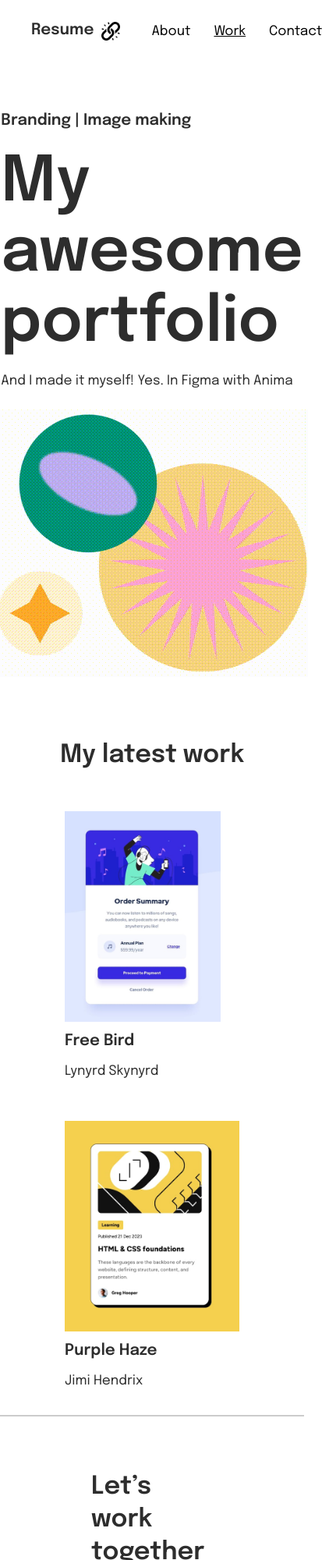
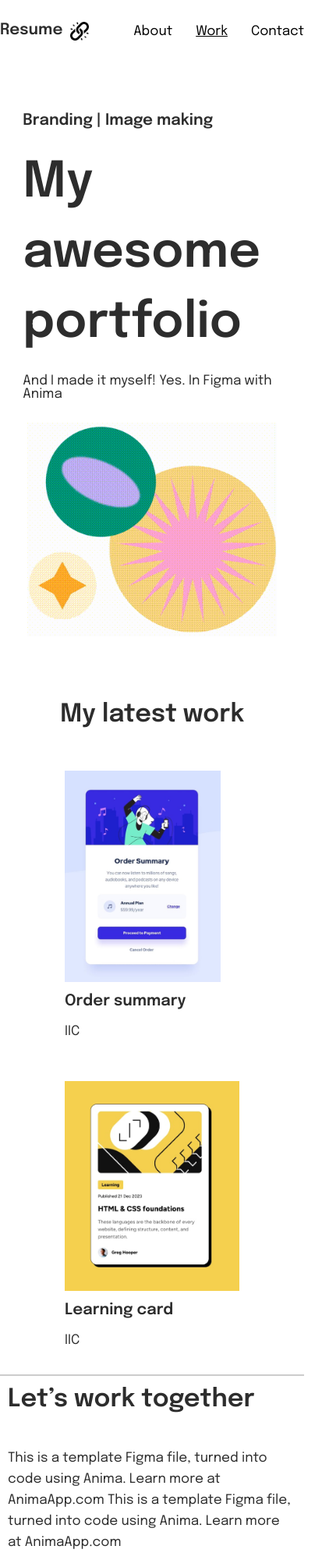
Before and after one commit to yadavpankaj21/resume, a plain HTML site: page work.html in a window 390 px wide. Shown: the top 2000 px of the page at 78% size, 413 px wide, since content can reach past the window. Drawn offline with Linux system fonts and the light colour scheme.

Commit message:
link project link

```diff
--- a/home.css
+++ b/home.css
@@ -249,6 +249,12 @@ textarea{
     .childbg1{
         flex-direction: column;
     }
+    .childbg1 .left h1{
+        font-size: 63px;
+    }
+    .childbg1 .right img{
+        max-width: 20rem;
+    }
     .up{
         flex-direction: column;
     }
@@ -258,6 +264,16 @@ textarea{
     .footer{
         flex-direction: column;
         align-items: center;
+        padding: 10px;
+    }
+    .third .footer .left{
+        max-width: none;
+    }
+    .third .footer .right{
+        max-width: none;
+    }
+    .header{
+        padding: 0px;
     }
 }
 @media only screen and (max-width:768px){
@@ -273,6 +289,16 @@ textarea{
     .footer{
         flex-direction: column;
         align-items: center;
+        padding: 10px;
+    }
+    .third .footer .left{
+        max-width: none;
+    }
+    .third .footer .right{
+        max-width: none;
+    }
+    .header{
+        padding: 0px;
     }
 }
 @media only screen and (max-width:1080px){
@@ -289,4 +315,13 @@ textarea{
         flex-direction: column;
         align-items: center;
     }
+    .third .footer .left{
+        max-width: none;
+    }
+    .third .footer .right{
+        max-width: none;
+    }
+    .header{
+        padding: 0px;
+    }
 }
--- a/style.css
+++ b/style.css
@@ -249,7 +249,7 @@ textarea{
         padding: 0px 30px 70px 30px;
     }
     .left{
-        width: fit-content;
+        max-width: none;
     }
     .header{
         padding: 0px;
@@ -287,7 +287,7 @@ textarea{
         padding: 0px 30px 70px 30px;
     }
     .left{
-        width: fit-content;
+        max-width: none;
     }
     .header{
         padding: 0px;
--- a/work.html
+++ b/work.html
@@ -38,14 +38,19 @@
         <h2>My latest work</h2>
         <div class="letest">
             <div class="up">
-                <div class="one"><img src="images/imagefg.png" alt="image">
-                    <h3>Free Bird</h3>
-                    <h5>Lynyrd Skynyrd</h5>
+                <div class="one">
+                    <a href="https://secondproject-omega.vercel.app/" target="_blank">
+                        <img src="images/imagefg.png" alt="image">
+                    </a>
+                    <h3>Order summary</h3>
+                    <h5>IIC</h5>
                 </div>
                 <div class="two">
-                    <img src="images/imagef.png" alt="image">
-                <h3>Purple Haze</h3>
-                <h5>Jimi Hendrix</h5>
+                    <a href="https://frontend-mentor-ashy.vercel.app/" target="_blank">
+                        <img src="images/imagef.png" alt="image">
+                    </a>
+                <h3>Learning card</h3>
+                <h5>IIC</h5>
                 </div>
                 <div class="three">
                     <img src="images/Image5.png" alt="image">
```
